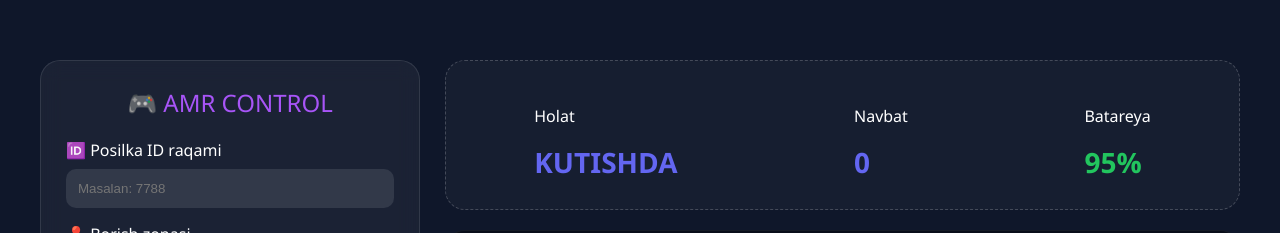
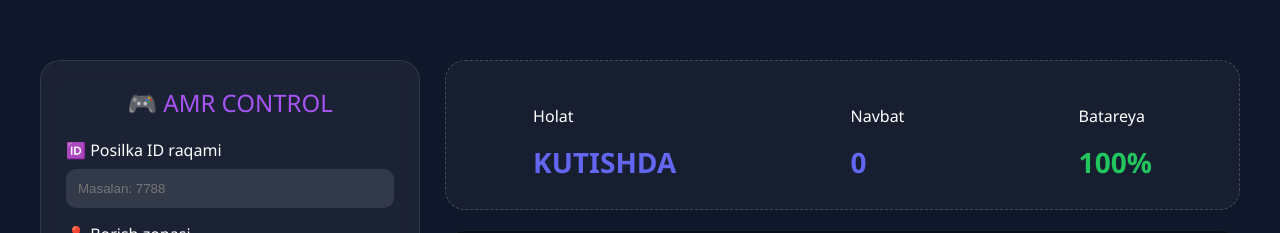
Before and after one commit to Laziz138/AMR, a plain HTML site: page index.html in a window 1280 px wide. Shown: the top 233 px of the page. Drawn offline with Linux system fonts and the light colour scheme.

```diff
--- a/index.html
+++ b/index.html
@@ -43,7 +43,7 @@
             </div>
             <div class="robot-stat">
                 <p>Batareya</p>
-                <span style="color: #22c55e;">95%</span>
+                <span style="color: #22c55e;">100%</span>
             </div>
         </div>
 
```
